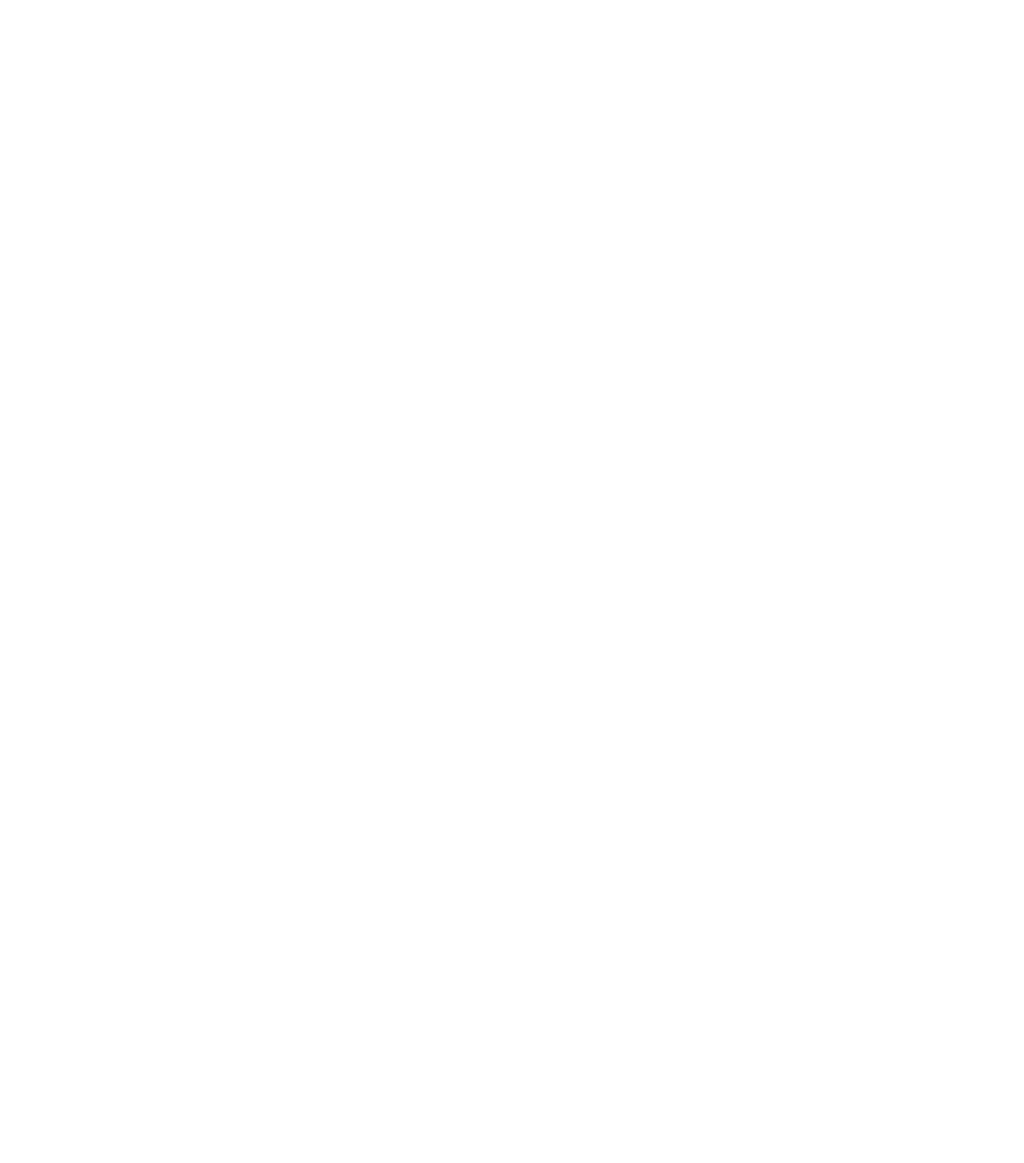
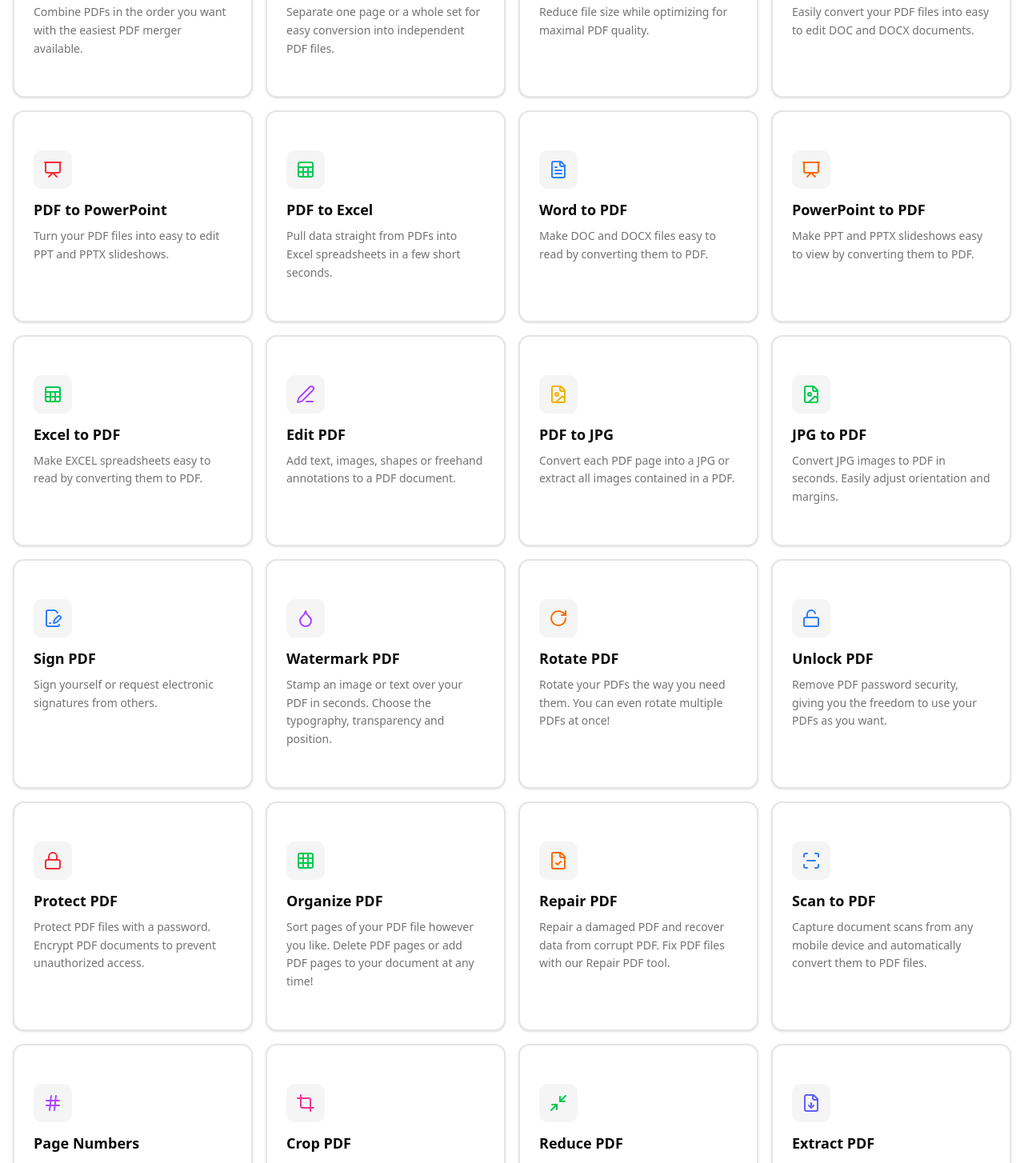
Before and after one commit to peterdinis/PDF-Tools, a Next.js app: page / in a window 1280 px wide. Shown: the part 520-1974 px from the top of the page at 80% size. Before the commit the page ends 800 px from the top, so only its background shows below. Built offline with nearby package versions, Linux system fonts and the light colour scheme.

Commit message:
feat: Start working on pdf functions

```diff
--- /dev/null
+++ b/app/merge/page.tsx
@@ -0,0 +1,9 @@
+import { NextPage } from "next";
+
+const MergePDFPage: NextPage = () => {
+    return (
+        <>ABCD</>
+    )
+}
+
+export default MergePDFPage
--- a/components/hero/HeroWrapper.tsx
+++ b/components/hero/HeroWrapper.tsx
@@ -1,5 +1,6 @@
 import { FC } from "react";
 import Navigation from "../shared/Navigation";
+import { ToolsGrid } from "../tools/ToolsGrid";
 
 const HeroWrapper: FC = () => {
     return (
@@ -16,6 +17,7 @@
                     </p>
                 </div>
             </section>
+            <ToolsGrid />
         </div>
     )
 }
--- /dev/null
+++ b/components/tools/ToolCard.tsx
@@ -0,0 +1,32 @@
+import Link from "next/link"
+import { Card, CardContent } from "@/components/ui/card"
+import type { LucideIcon } from "lucide-react"
+import { cn } from "@/lib/utils"
+
+interface ToolCardProps {
+  name: string
+  description: string
+  icon: LucideIcon
+  href: string
+  color: string
+}
+
+export function ToolCard({ name, description, icon: Icon, href, color }: ToolCardProps) {
+  return (
+    <Link href={href}>
+      <Card className="h-full transition-all hover:shadow-lg hover:scale-[1.02] cursor-pointer border-2 hover:border-primary/50">
+        <CardContent className="p-6">
+          <div className="flex flex-col gap-3">
+            <div className={cn("w-12 h-12 rounded-lg bg-secondary flex items-center justify-center", color)}>
+              <Icon className="w-6 h-6" />
+            </div>
+            <div>
+              <h3 className="font-semibold text-lg mb-2">{name}</h3>
+              <p className="text-sm text-muted-foreground leading-relaxed">{description}</p>
+            </div>
+          </div>
+        </CardContent>
+      </Card>
+    </Link>
+  )
+}
--- /dev/null
+++ b/components/tools/ToolsGrid.tsx
@@ -0,0 +1,209 @@
+import {
+  Combine,
+  Split,
+  Minimize2,
+  FileText,
+  Presentation,
+  Sheet,
+  FileImage,
+  Edit3,
+  Lock,
+  Unlock,
+  RotateCw,
+  Droplet,
+  FileSignature,
+  Crop,
+  Grid3x3,
+  FileCheck,
+  ScanLine,
+  Hash,
+  FileDown,
+} from "lucide-react"
+import { ToolCard } from "./ToolCard"
+
+const tools = [
+  {
+    name: "Merge PDF",
+    description: "Combine PDFs in the order you want with the easiest PDF merger available.",
+    icon: Combine,
+    href: "/merge",
+    color: "text-red-500",
+  },
+  {
+    name: "Split PDF",
+    description: "Separate one page or a whole set for easy conversion into independent PDF files.",
+    icon: Split,
+    href: "/split",
+    color: "text-orange-500",
+  },
+  {
+    name: "Compress PDF",
+    description: "Reduce file size while optimizing for maximal PDF quality.",
+    icon: Minimize2,
+    href: "/compress",
+    color: "text-green-500",
+  },
+  {
+    name: "PDF to Word",
+    description: "Easily convert your PDF files into easy to edit DOC and DOCX documents.",
+    icon: FileText,
+    href: "/pdf-to-word",
+    color: "text-blue-500",
+  },
+  {
+    name: "PDF to PowerPoint",
+    description: "Turn your PDF files into easy to edit PPT and PPTX slideshows.",
+    icon: Presentation,
+    href: "/pdf-to-powerpoint",
+    color: "text-red-500",
+  },
+  {
+    name: "PDF to Excel",
+    description: "Pull data straight from PDFs into Excel spreadsheets in a few short seconds.",
+    icon: Sheet,
+    href: "/pdf-to-excel",
+    color: "text-green-500",
+  },
+  {
+    name: "Word to PDF",
+    description: "Make DOC and DOCX files easy to read by converting them to PDF.",
+    icon: FileText,
+    href: "/word-to-pdf",
+    color: "text-blue-500",
+  },
+  {
+    name: "PowerPoint to PDF",
+    description: "Make PPT and PPTX slideshows easy to view by converting them to PDF.",
+    icon: Presentation,
+    href: "/powerpoint-to-pdf",
+    color: "text-orange-500",
+  },
+  {
+    name: "Excel to PDF",
+    description: "Make EXCEL spreadsheets easy to read by converting them to PDF.",
+    icon: Sheet,
+    href: "/excel-to-pdf",
+    color: "text-green-500",
+  },
+  {
+    name: "Edit PDF",
+    description: "Add text, images, shapes or freehand annotations to a PDF document.",
+    icon: Edit3,
+    href: "/edit",
+    color: "text-purple-500",
+  },
+  {
+    name: "PDF to JPG",
+    description: "Convert each PDF page into a JPG or extract all images contained in a PDF.",
+    icon: FileImage,
+    href: "/pdf-to-jpg",
+    color: "text-yellow-500",
+  },
+  {
+    name: "JPG to PDF",
+    description: "Convert JPG images to PDF in seconds. Easily adjust orientation and margins.",
+    icon: FileImage,
+    href: "/jpg-to-pdf",
+    color: "text-green-500",
+  },
+  {
+    name: "Sign PDF",
+    description: "Sign yourself or request electronic signatures from others.",
+    icon: FileSignature,
+    href: "/sign",
+    color: "text-blue-500",
+  },
+  {
+    name: "Watermark PDF",
+    description: "Stamp an image or text over your PDF in seconds. Choose the typography, transparency and position.",
+    icon: Droplet,
+    href: "/watermark",
+    color: "text-purple-500",
+  },
+  {
+    name: "Rotate PDF",
+    description: "Rotate your PDFs the way you need them. You can even rotate multiple PDFs at once!",
+    icon: RotateCw,
+    href: "/rotate",
+    color: "text-orange-500",
+  },
+  {
+    name: "Unlock PDF",
+    description: "Remove PDF password security, giving you the freedom to use your PDFs as you want.",
+    icon: Unlock,
+    href: "/unlock",
+    color: "text-blue-500",
+  },
+  {
+    name: "Protect PDF",
+    description: "Protect PDF files with a password. Encrypt PDF documents to prevent unauthorized access.",
+    icon: Lock,
+    href: "/protect",
+    color: "text-red-500",
+  },
+  {
+    name: "Organize PDF",
+    description:
+      "Sort pages of your PDF file however you like. Delete PDF pages or add PDF pages to your document at any time!",
+    icon: Grid3x3,
+    href: "/organize",
+    color: "text-green-500",
+  },
+  {
+    name: "Repair PDF",
+    description: "Repair a damaged PDF and recover data from corrupt PDF. Fix PDF files with our Repair PDF tool.",
+    icon: FileCheck,
+    href: "/repair",
+    color: "text-orange-500",
+  },
+  {
+    name: "Scan to PDF",
+    description: "Capture document scans from any mobile device and automatically convert them to PDF files.",
+    icon: ScanLine,
+    href: "/scan",
+    color: "text-blue-500",
+  },
+  {
+    name: "Page Numbers",
+    description: "Add page numbers into PDFs with ease. Choose your positions, dimensions, typography.",
+    icon: Hash,
+    href: "/page-numbers",
+    color: "text-purple-500",
+  },
+  {
+    name: "Crop PDF",
+    description:
+      "Crop or remove margins from PDF. Choose the size of your PDF files and make them exactly what you need.",
+    icon: Crop,
+    href: "/crop",
+    color: "text-pink-500",
+  },
+  {
+    name: "Reduce PDF",
+    description: "Reduce file size and optimize PDF documents to decrease file size.",
+    icon: Minimize2,
+    href: "/reduce",
+    color: "text-green-500",
+  },
+  {
+    name: "Extract PDF",
+    description: "Extract images, text and pages from PDF files. Get all the data you need from your PDF.",
+    icon: FileDown,
+    href: "/extract",
+    color: "text-indigo-500",
+  },
+]
+
+export function ToolsGrid() {
+  return (
+    <section className="py-16">
+      <div className="container mx-auto px-4">
+        <div className="grid grid-cols-1 sm:grid-cols-2 lg:grid-cols-3 xl:grid-cols-4 gap-4">
+          {tools.map((tool) => (
+            <ToolCard key={tool.name} {...tool} />
+          ))}
+        </div>
+      </div>
+    </section>
+  )
+}
--- /dev/null
+++ b/components/ui/card.tsx
@@ -0,0 +1,92 @@
+import * as React from "react"
+
+import { cn } from "@/lib/utils"
+
+function Card({ className, ...props }: React.ComponentProps<"div">) {
+  return (
+    <div
+      data-slot="card"
+      className={cn(
+        "bg-card text-card-foreground flex flex-col gap-6 rounded-xl border py-6 shadow-sm",
+        className
+      )}
+      {...props}
+    />
+  )
+}
+
+function CardHeader({ className, ...props }: React.ComponentProps<"div">) {
+  return (
+    <div
+      data-slot="card-header"
+      className={cn(
+        "@container/card-header grid auto-rows-min grid-rows-[auto_auto] items-start gap-2 px-6 has-data-[slot=card-action]:grid-cols-[1fr_auto] [.border-b]:pb-6",
+        className
+      )}
+      {...props}
+    />
+  )
+}
+
+function CardTitle({ className, ...props }: React.ComponentProps<"div">) {
+  return (
+    <div
+      data-slot="card-title"
+      className={cn("leading-none font-semibold", className)}
+      {...props}
+    />
+  )
+}
+
+function CardDescription({ className, ...props }: React.ComponentProps<"div">) {
+  return (
+    <div
+      data-slot="card-description"
+      className={cn("text-muted-foreground text-sm", className)}
+      {...props}
+    />
+  )
+}
+
+function CardAction({ className, ...props }: React.ComponentProps<"div">) {
+  return (
+    <div
+      data-slot="card-action"
+      className={cn(
+        "col-start-2 row-span-2 row-start-1 self-start justify-self-end",
+        className
+      )}
+      {...props}
+    />
+  )
+}
+
+function CardContent({ className, ...props }: React.ComponentProps<"div">) {
+  return (
+    <div
+      data-slot="card-content"
+      className={cn("px-6", className)}
+      {...props}
+    />
+  )
+}
+
+function CardFooter({ className, ...props }: React.ComponentProps<"div">) {
+  return (
+    <div
+      data-slot="card-footer"
+      className={cn("flex items-center px-6 [.border-t]:pt-6", className)}
+      {...props}
+    />
+  )
+}
+
+export {
+  Card,
+  CardHeader,
+  CardFooter,
+  CardTitle,
+  CardAction,
+  CardDescription,
+  CardContent,
+}
--- /dev/null
+++ b/components/ui/input.tsx
@@ -0,0 +1,21 @@
+import * as React from "react"
+
+import { cn } from "@/lib/utils"
+
+function Input({ className, type, ...props }: React.ComponentProps<"input">) {
+  return (
+    <input
+      type={type}
+      data-slot="input"
+      className={cn(
+        "file:text-foreground placeholder:text-muted-foreground selection:bg-primary selection:text-primary-foreground dark:bg-input/30 border-input h-9 w-full min-w-0 rounded-md border bg-transparent px-3 py-1 text-base shadow-xs transition-[color,box-shadow] outline-none file:inline-flex file:h-7 file:border-0 file:bg-transparent file:text-sm file:font-medium disabled:pointer-events-none disabled:cursor-not-allowed disabled:opacity-50 md:text-sm",
+        "focus-visible:border-ring focus-visible:ring-ring/50 focus-visible:ring-[3px]",
+        "aria-invalid:ring-destructive/20 dark:aria-invalid:ring-destructive/40 aria-invalid:border-destructive",
+        className
+      )}
+      {...props}
+    />
+  )
+}
+
+export { Input }
```
Also changed, not shown: components/tools/ToolLayout.tsx (added).
